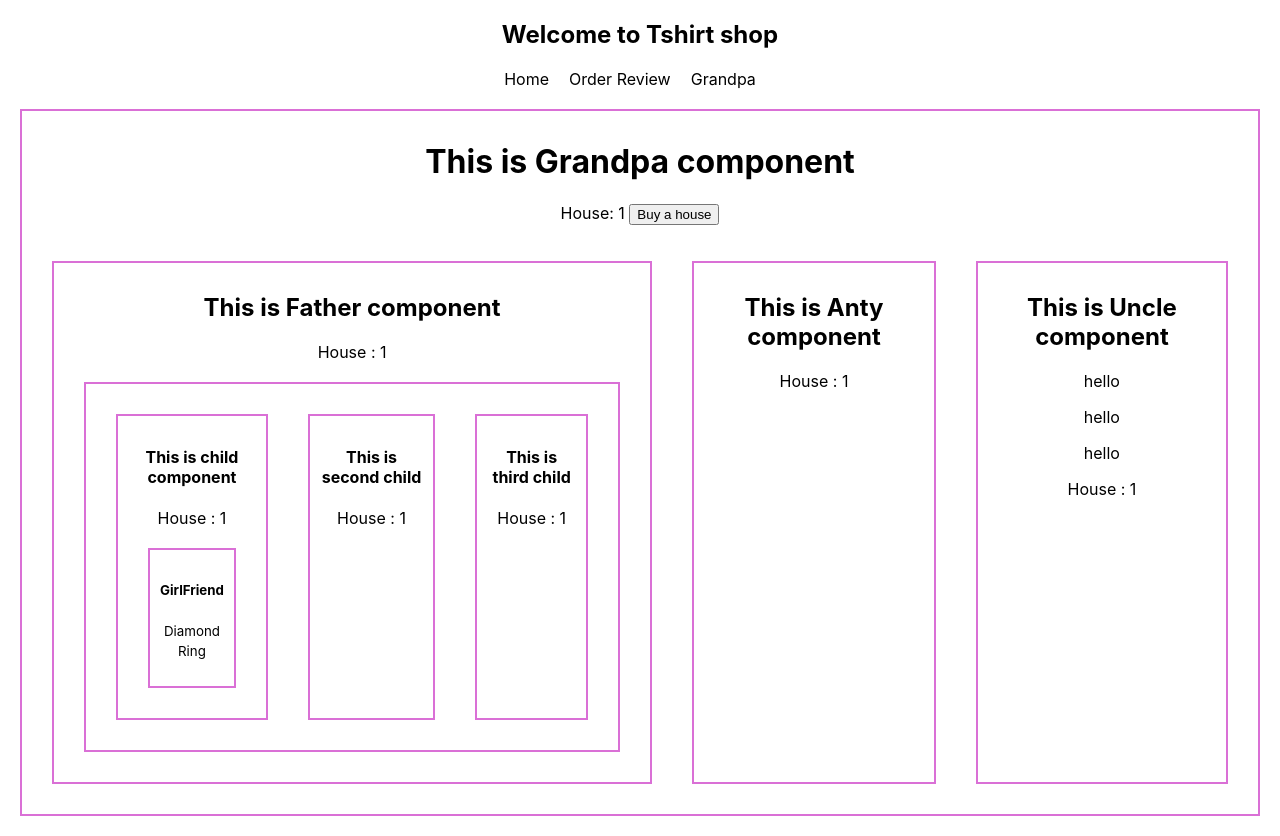
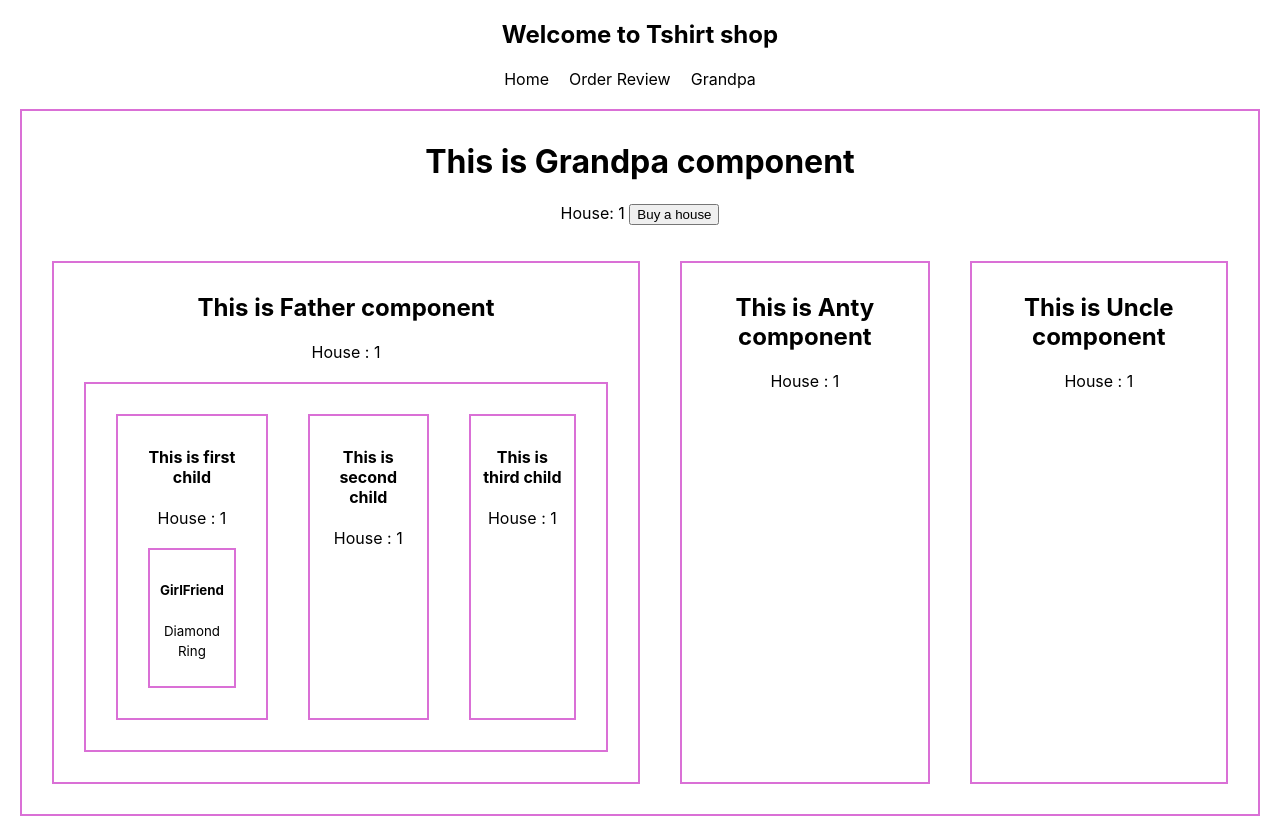
Before and after one commit to leon0113/T-shirt-shop-react, a React (Create React App) app: page /grandpa in a window 1280 px wide. Built offline with nearby package versions, Linux system fonts and the light colour scheme.

Commit message:
context api

```diff
--- a/src/components/Child/Child.js
+++ b/src/components/Child/Child.js
@@ -4,7 +4,7 @@
 const Child = ({ house, ornament }) => {
     return (
         <div>
-            <h4>This is child component</h4>
+            <h4>This is first child</h4>
             <p>House : {house}</p>
             <Girlfriend ornament={ornament}></Girlfriend>
         </div>
--- a/src/components/Girlfriend/Girlfriend.js
+++ b/src/components/Girlfriend/Girlfriend.js
@@ -1,10 +1,13 @@
-import React from 'react';
+import React, { useContext } from 'react';
+import { RingContext } from '../Grandpa/Grandpa';
 
-const Girlfriend = ({ ornament }) => {
+const Girlfriend = () => {
+    const ring = useContext(RingContext);
     return (
         <div>
             <h5>GirlFriend</h5>
-            <p><small>{ornament}</small></p>
+
+            <p><small>{ring}</small></p>
         </div>
     );
 };
--- a/src/components/Grandpa/Grandpa.js
+++ b/src/components/Grandpa/Grandpa.js
@@ -1,8 +1,10 @@
-import React, { useState } from 'react';
+import React, { createContext, useState } from 'react';
 import './Grandpa.css'
 import Anty from '../Anty/Anty';
 import Father from '../Father/Father';
 import Uncle from '../Uncle/Uncle';
+
+export const RingContext = createContext('neckless');
 
 const Grandpa = () => {
     const [house, setHouse] = useState(1);
@@ -17,6 +19,7 @@
     }
 
     return (
+        <RingContext.Provider value={ornament}>
             <div className='grandpa'>
                 <h1>This is Grandpa component</h1>
                 <p>House: {house} <button onClick={handleBuyAHouse}>Buy a house</button> </p>
@@ -26,6 +29,7 @@
                     <Uncle house={house}></Uncle>
                 </section>
             </div>
+        </RingContext.Provider>
     );
 };
 
--- a/src/components/Uncle/Uncle.js
+++ b/src/components/Uncle/Uncle.js
@@ -4,9 +4,7 @@
     return (
         <div>
             <h2>This is Uncle component</h2>
-            <p>hello</p>
-            <p>hello</p>
-            <p>hello</p>
+
             <p>House : {house}</p>
         </div>
     );
```
Lines whose indentation alone changed are shown as unchanged.
